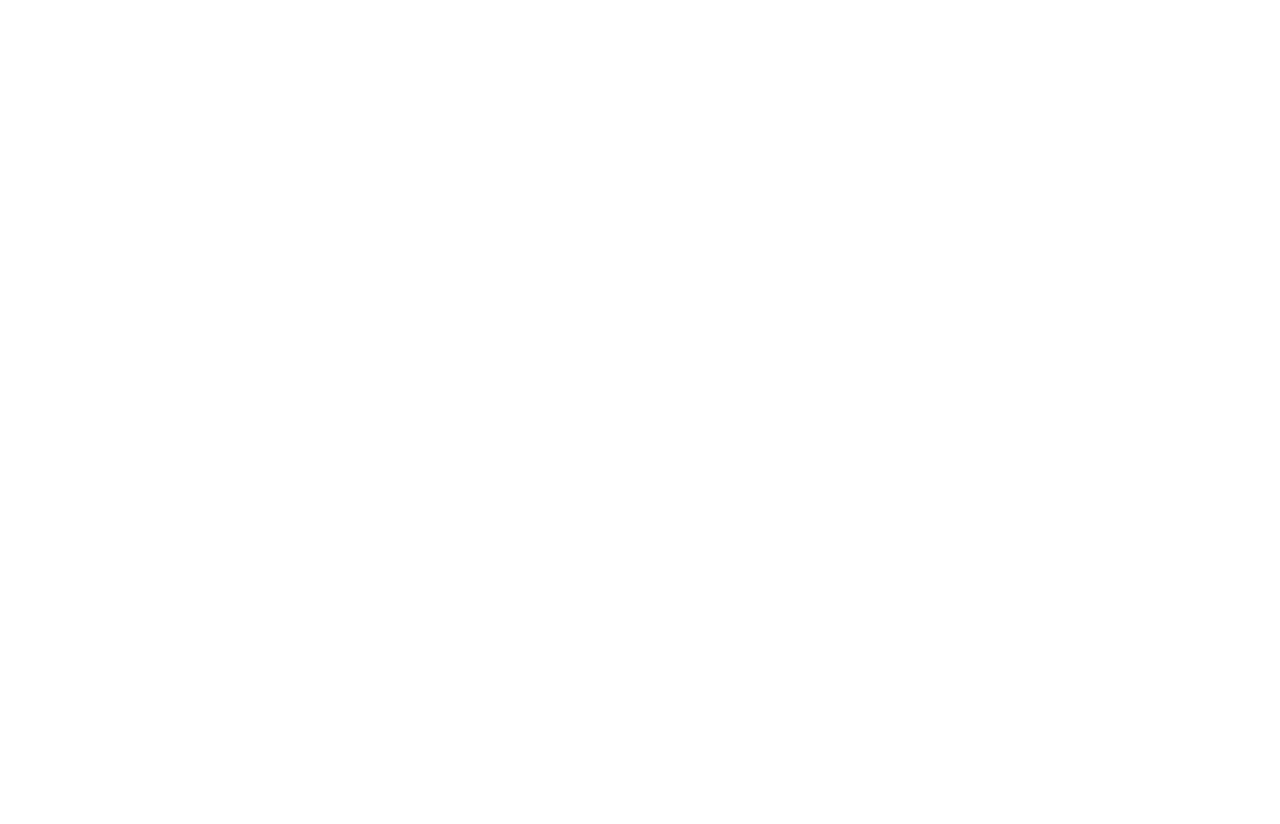
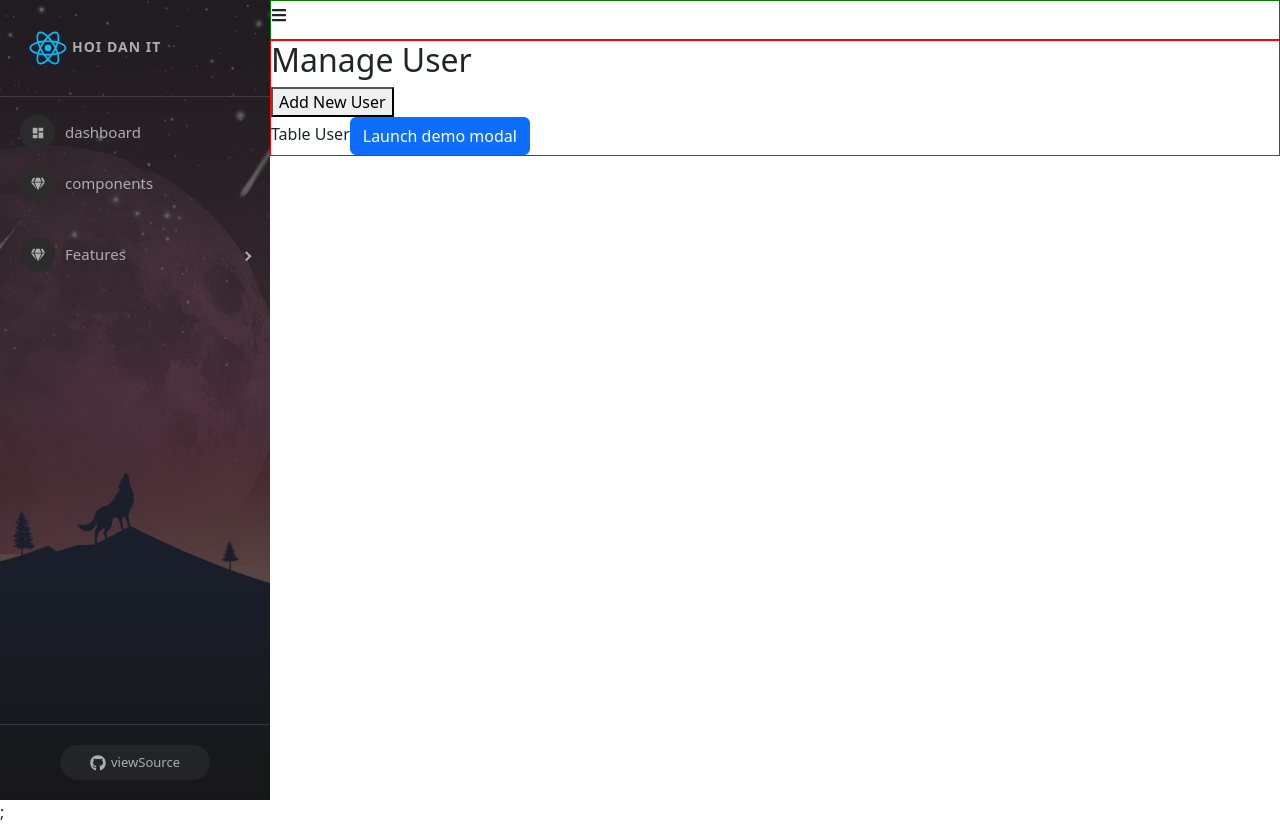
Before and after one commit to khoi23/web-demo, a React (Create React App) app: page /admins/manage-users in a window 1280 px wide. Before the commit this address had no page. Before the commit the page ends 800 px from the top, so only its background shows below. Built offline with nearby package versions, Linux system fonts and the light colour scheme.

Commit message:
video 56

```diff
--- a/src/Components/Admin/Admin.js
+++ b/src/Components/Admin/Admin.js
@@ -1,23 +1,27 @@
-import React from 'react';
-import SideBar from './SideBar';
-import './Admin.scss';
-import { FaBars } from 'react-icons/fa'
-import {useState } from 'react'
+import React from "react";
+import SideBar from "./SideBar";
+import "./Admin.scss";
+import { FaBars } from "react-icons/fa";
+import { useState } from "react";
+import { Outlet } from "react-router-dom";
 
 const Admin = () => {
-
-  const [collapsed , setCollapsed ] = useState(false)
+  const [collapsed, setCollapsed] = useState(false);
   return (
     <div className="admin-container">
       <div className="admin-sidebar">
-        <SideBar collapsed ={collapsed}/>
+        <SideBar collapsed={collapsed} />
       </div>
       <div className="admin-content">
-        <FaBars onClick={() => setCollapsed(!collapsed)} />
-        content
+        <div className="admin-header">
+          <FaBars onClick={() => setCollapsed(!collapsed)} />
+        </div>
+        <div className="admin-main">
+          <Outlet />
+        </div>
       </div>
     </div>
   );
-}
+};
 
-export default Admin
+export default Admin;
--- a/src/Components/Admin/Admin.scss
+++ b/src/Components/Admin/Admin.scss
@@ -5,6 +5,17 @@
   .admin-sidebar {
     .pro-sidebar {
       height: 100vh !important;
+    }
+  }
+
+  .admin-content {
+    width: 100%;
+    .admin-header {
+      height: 40px;
+      border: 1px solid green;
+    }
+    .admin-main {
+      border: 1px solid red;
     }
   }
 }
--- /dev/null
+++ b/src/Components/Admin/Content/DashBoard.js
@@ -0,0 +1,9 @@
+import React from 'react'
+
+const DashBoard = () => {
+  return (
+    <div>DashBoard</div>
+  )
+}
+
+export default DashBoard
--- /dev/null
+++ b/src/Components/Admin/Content/ManageUser.js
@@ -0,0 +1,23 @@
+import React from "react";
+import ModalCreateUser from "./ModalCreateUser";
+
+const ManageUser = () => {
+  return (
+    <div className="manage-users-container">
+      <div className="manage-users-title">
+        <h2>Manage User</h2>
+      </div>
+      <div className="manage-users-content">
+        <div>
+          <button>Add New User</button>
+        </div>
+        <div>
+          Table User
+          <ModalCreateUser />
+        </div>
+      </div>
+    </div>
+  );
+};
+
+export default ManageUser;
--- /dev/null
+++ b/src/Components/Admin/Content/ModalCreateUser.js
@@ -0,0 +1,63 @@
+import React, { useState } from "react";
+import Button from "react-bootstrap/Button";
+import Modal from "react-bootstrap/Modal";
+
+const ModalCreateUser = () => {
+  const [show, setShow] = useState(false);
+
+  const handleClose = () => setShow(false);
+  const handleShow = () => setShow(true);
+
+  return (
+    <>
+      <Button variant="primary" onClick={handleShow}>
+        Launch demo modal
+      </Button>
+
+      <Modal show={show} onHide={handleClose} size="xl" backdrop='static'>
+        <Modal.Header closeButton>
+          <Modal.Title>Add New User</Modal.Title>
+        </Modal.Header>
+        <Modal.Body>
+          <form className="row g-3">
+            <div className="col-md-6">
+              <label className="form-label">Email</label>
+              <input type="email" className="form-control" />
+            </div>
+            <div className="col-md-6">
+              <label className="form-label">Password</label>
+              <input type="password" className="form-control" />
+            </div>
+            <div className="col-md-6">
+              <label className="form-label">UserName</label>
+              <input type="text" className="form-control" />
+            </div>
+            <div className="col-md-6">
+              <label className="form-label">Role</label>
+              <select className="form-select">
+                <option selected value="USER">
+                  User
+                </option>
+                <option>Admin</option>
+              </select>
+            </div>
+            <div className="col-md-12">
+              <label className="form-label">Image</label>
+              <input type="file" />
+            </div>
+          </form>
+        </Modal.Body>
+        <Modal.Footer>
+          <Button variant="secondary" onClick={handleClose}>
+            Close
+          </Button>
+          <Button variant="primary" onClick={handleClose}>
+            Save
+          </Button>
+        </Modal.Footer>
+      </Modal>
+    </>
+  );
+};
+
+export default ModalCreateUser;
--- a/src/Components/Admin/SideBar.js
+++ b/src/Components/Admin/SideBar.js
@@ -20,6 +20,7 @@
 import { DiReact } from "react-icons/di";
 import { MdDashboard } from "react-icons/md";
 import sidebarBg from "../../assets/bg2.jpg";
+import { Link } from "react-router-dom";
 
 const SideBar = ({ image, collapsed, rtl, toggled, handleToggleSidebar }) => {
   return (
@@ -50,12 +51,18 @@
 
         <SidebarContent>
           <Menu iconShape="circle">
-            <MenuItem icon={<MdDashboard />}>dashboard</MenuItem>
+            <MenuItem icon={<MdDashboard />}>
+              dashboard
+              <Link to="/admins" />
+            </MenuItem>
             <MenuItem icon={<FaGem />}> components</MenuItem>
           </Menu>
           <Menu iconShape="circle">
             <SubMenu title="Features" icon={<FaGem />}>
-              <MenuItem> Quản lý user</MenuItem>
+              <MenuItem>
+                Quản lý user
+                <Link to="/admins/manage-users" />
+              </MenuItem>
               <MenuItem> Quản lý bai Quir</MenuItem>
               <MenuItem> Quản lý câu hỏi</MenuItem>
             </SubMenu>
--- a/src/index.js
+++ b/src/index.js
@@ -6,6 +6,8 @@
 import User from "./Components/User/User";
 import Admin from "./Components/Admin/Admin";
 import HomePage from "./Components/Home/HomePage";
+import ManageUser from "./Components/Admin/Content/ManageUser";
+import DashBoard from "./Components/Admin/Content/DashBoard";
 
 const root = ReactDOM.createRoot(document.getElementById("root"));
 root.render(
@@ -15,7 +17,10 @@
         <Route index element={<HomePage />} />
         <Route path="users" element={<User />} />
       </Route>
-      <Route path="admins" element={<Admin />} />
+      <Route path="admins" element={<Admin />}>
+        <Route index element={<DashBoard />} />
+        <Route path="manage-users" element={<ManageUser />} />
+      </Route>
     </Routes>
   </BrowserRouter>
 );
```
Also changed, not shown: note.txt (added).
